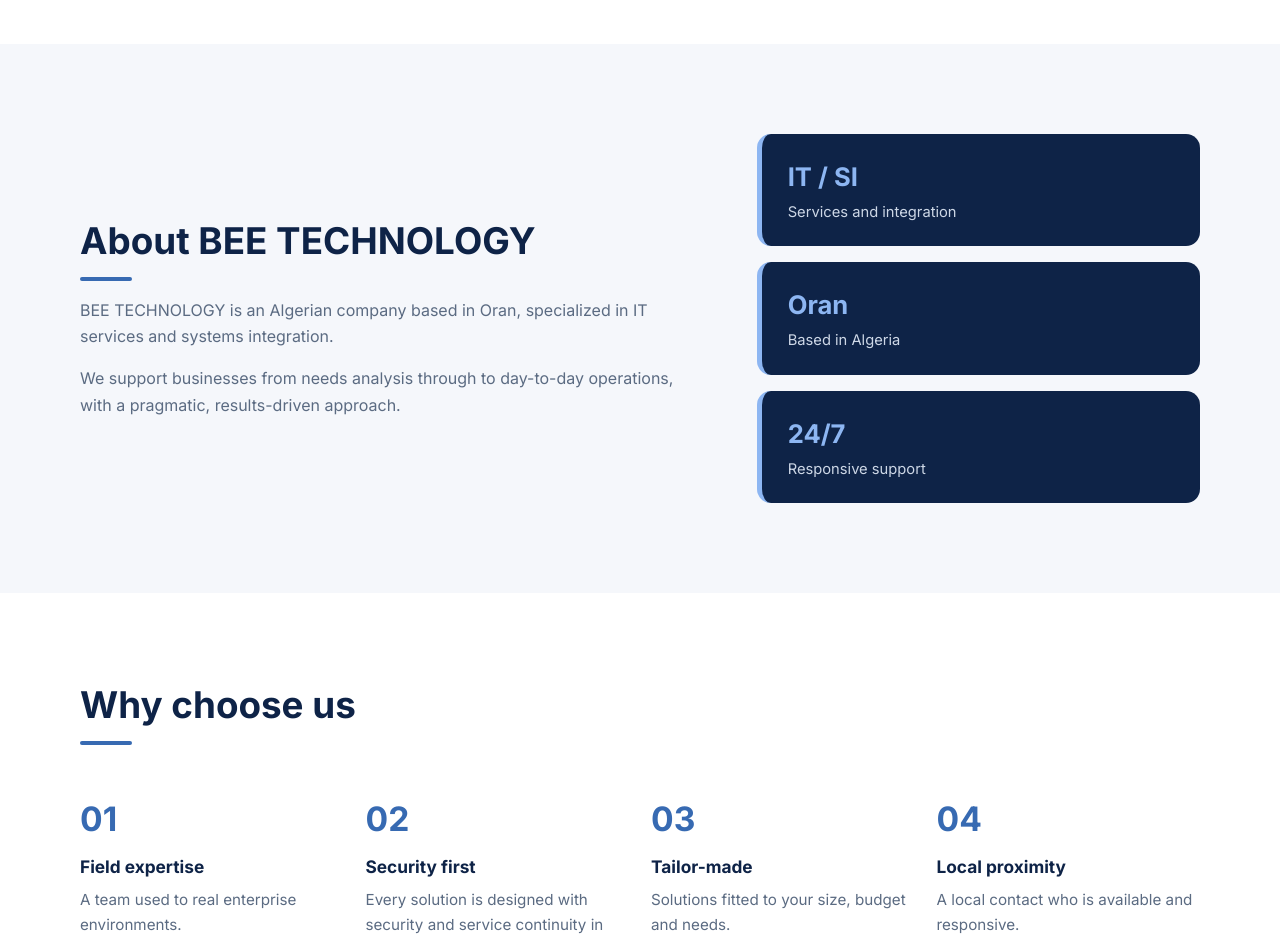
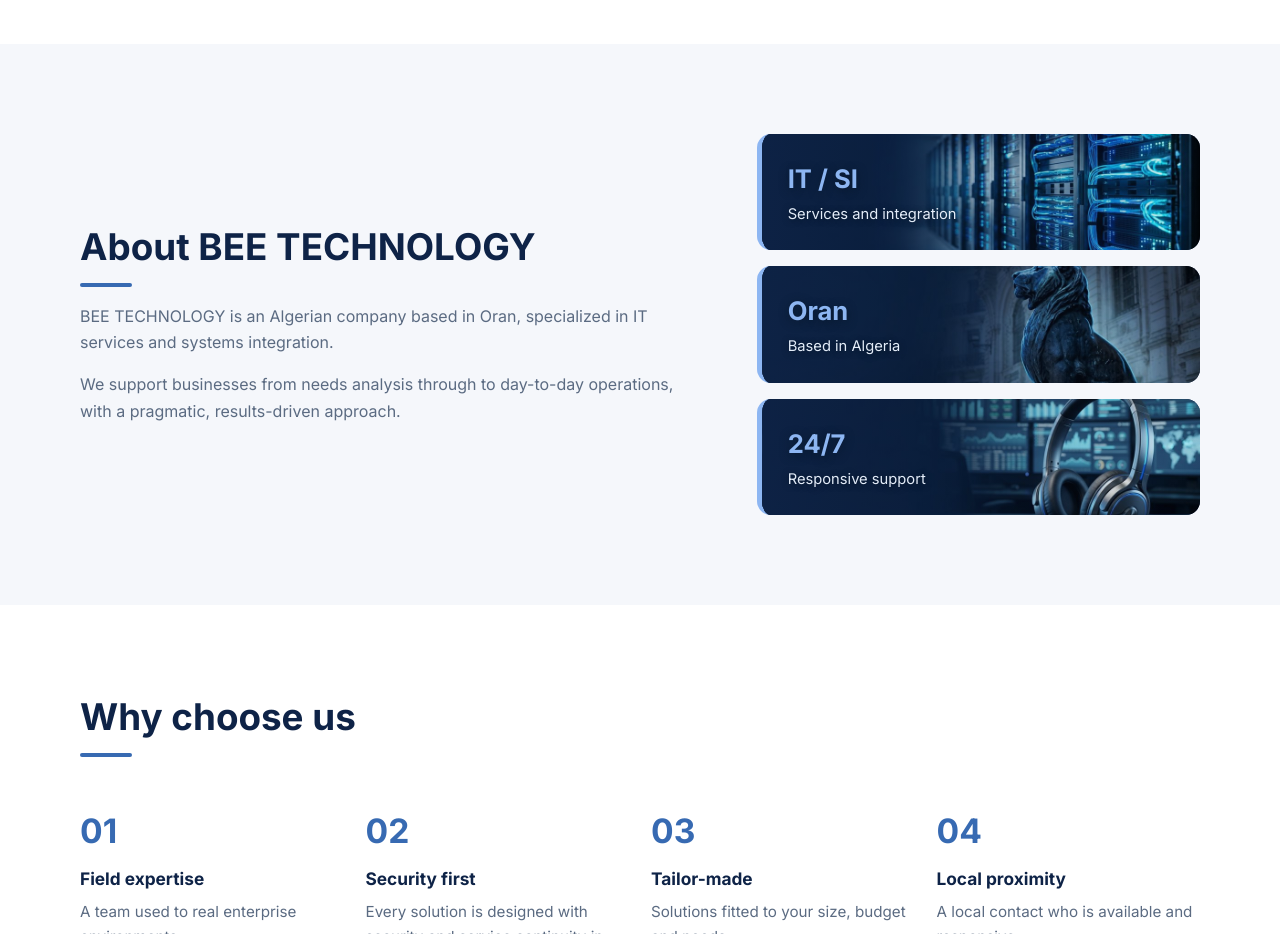
Before and after one commit to painkiller0404-max/beetech-site, a plain HTML site: page index.html in a window 1280 px wide. Shown: the part 1460-2394 px from the top of the page. Drawn offline with Linux system fonts and the light colour scheme.

Commit message:
Add local background photos to About stat boxes (IT/SI, Oran Lion, 24/7 Support)
Adds local optimized banner images (stat-it.jpg, stat-oran.jpg, stat-support.jpg) to the 3 About stat boxes with a soft navy fade (--stat-fade in style.css), hover zoom effect, and RTL mirroring for Arabic. Revert this commit or return to b5222b5 to restore solid navy boxes.

```diff
--- a/index.html
+++ b/index.html
@@ -101,10 +101,12 @@
         <p data-i18n="about_p1"></p>
         <p data-i18n="about_p2"></p>
       </div>
+      <!-- About stat boxes with background photos (stat-it.jpg, stat-oran.jpg, stat-support.jpg).
+           Photo & fade styles are configured in style.css under ".stats li". -->
       <ul class="stats">
-        <li class="reveal reveal-end"><strong>IT / SI</strong><span data-i18n="stat1"></span></li>
-        <li class="reveal reveal-end"><strong>Oran</strong><span data-i18n="stat2"></span></li>
-        <li class="reveal reveal-end"><strong>24/7</strong><span data-i18n="stat3"></span></li>
+        <li class="reveal reveal-end stat-it"><strong>IT / SI</strong><span data-i18n="stat1"></span></li>
+        <li class="reveal reveal-end stat-oran"><strong>Oran</strong><span data-i18n="stat2"></span></li>
+        <li class="reveal reveal-end stat-support"><strong>24/7</strong><span data-i18n="stat3"></span></li>
       </ul>
     </div>
   </section>
--- a/style.css
+++ b/style.css
@@ -80,10 +80,22 @@ h2::after{content:"";display:block;width:52px;height:4px;border-radius:4px;backg
 /* About */
 .about{display:grid;grid-template-columns:1.4fr 1fr;gap:56px;align-items:center}
 .about p{color:var(--muted);margin:16px 0 0}
-.stats{list-style:none;margin:0;padding:0;display:grid;gap:16px}
-.stats li{background:var(--navy);color:#fff;border-radius:var(--radius);padding:22px 26px;border-inline-start:5px solid var(--accent-l)}
-.stats strong{display:block;font-size:1.6rem;color:var(--accent-l)}
-.stats span{color:#cdd7e6;font-size:.92rem}
+.stats{list-style:none;margin:0;padding:0;display:grid;gap:16px;
+  /* Adjust --stat-fade (0.0 to 0.9) to control the navy fade strength over the box photos */
+  --stat-fade:.30}
+.stats li{position:relative;overflow:hidden;background:var(--navy);color:#fff;border-radius:var(--radius);padding:24px 26px;border-inline-start:5px solid var(--accent-l);isolation:isolate;transition:transform .25s ease,box-shadow .25s ease}
+.stats li:hover{transform:translateY(-3px);box-shadow:0 14px 30px rgba(14,35,71,.24)}
+.stats li::before{content:"";position:absolute;inset:0;z-index:-2;background-image:var(--stat-img);background-size:cover;background-position:var(--stat-pos,center right);transition:transform .45s cubic-bezier(.2,.7,.2,1)}
+.stats li:hover::before{transform:scale(1.06)}
+.stats li::after{content:"";position:absolute;inset:0;z-index:-1;background:linear-gradient(90deg,rgba(14,35,71,.88) 0%,rgba(14,35,71,var(--stat-fade,.30)) 46%,rgba(14,35,71,.06) 100%)}
+html[dir="rtl"] .stats li::before{transform:scaleX(-1)}
+html[dir="rtl"] .stats li:hover::before{transform:scaleX(-1) scale(1.06)}
+html[dir="rtl"] .stats li::after{background:linear-gradient(270deg,rgba(14,35,71,.88) 0%,rgba(14,35,71,var(--stat-fade,.30)) 46%,rgba(14,35,71,.06) 100%)}
+.stats li.stat-it{--stat-img:url("stat-it.jpg")}
+.stats li.stat-oran{--stat-img:url("stat-oran.jpg");--stat-pos:80% 28%}
+.stats li.stat-support{--stat-img:url("stat-support.jpg")}
+.stats strong{display:block;font-size:1.6rem;color:var(--accent-l);text-shadow:0 2px 10px rgba(7,21,38,.75)}
+.stats span{color:#e3ecf8;font-size:.92rem;text-shadow:0 1px 6px rgba(7,21,38,.8)}
 
 /* Why */
 .why{padding:6px 0}
```
Also changed, not shown: stat-it.jpg (added), stat-oran.jpg (added), stat-support.jpg (added).
